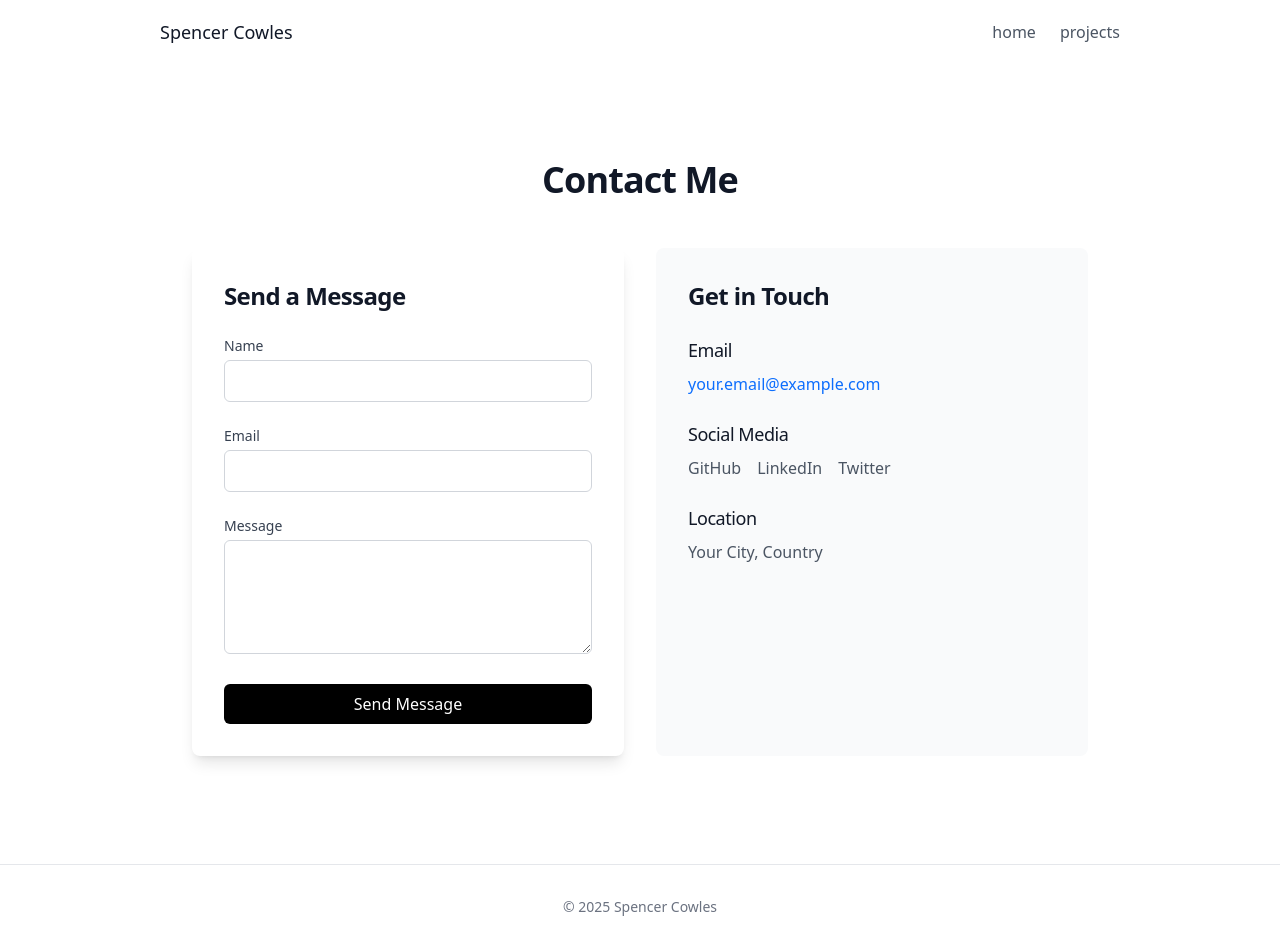
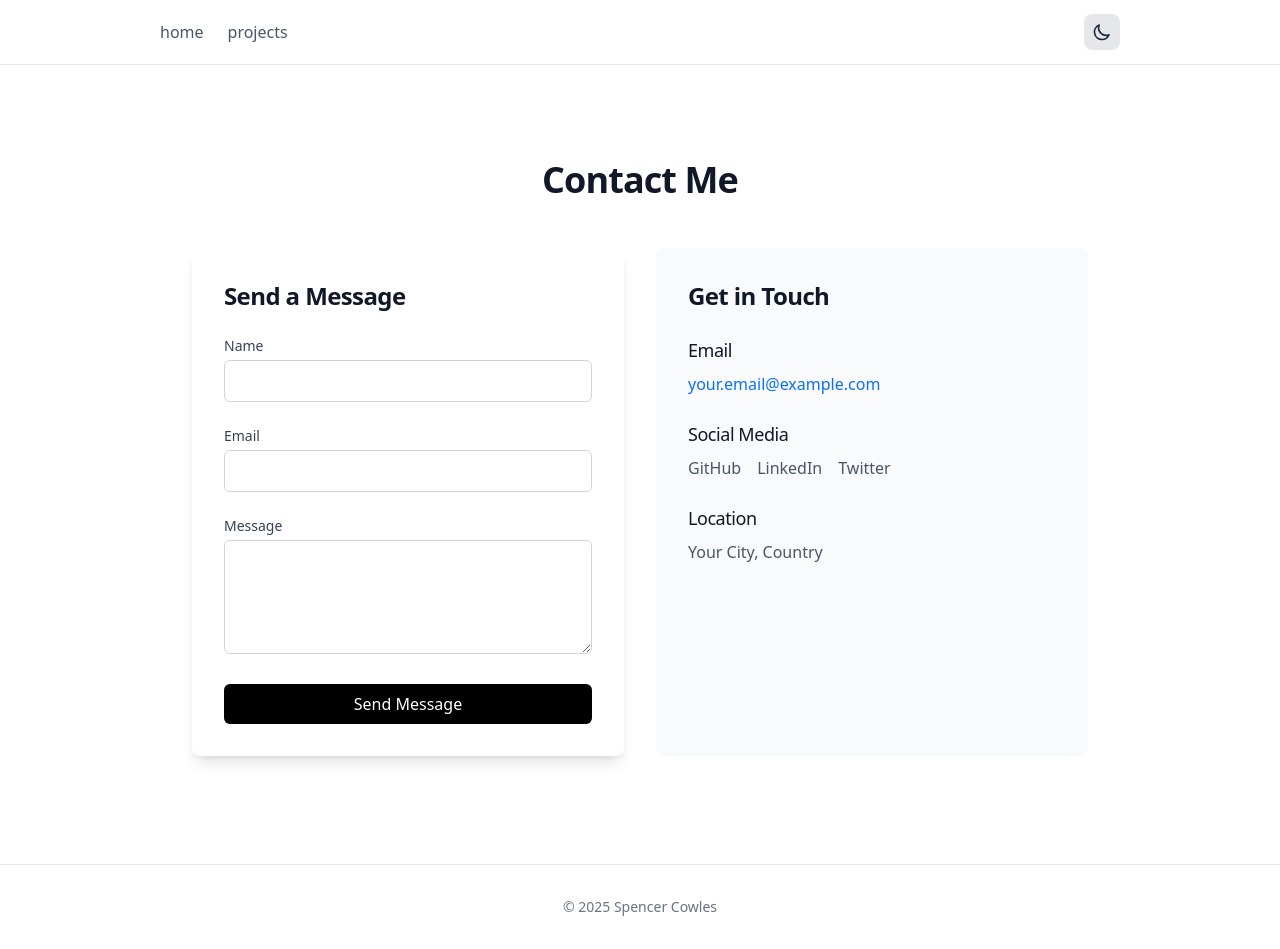
Before and after one commit to spencerwcowles/personal-website, a Next.js app: page /contact in a window 1280 px wide. Built offline with nearby package versions, Linux system fonts and the light colour scheme.

Commit message:
dark/light mode switcher

```diff
--- a/package.json
+++ b/package.json
@@ -12,6 +12,7 @@
     "@emailjs/browser": "^4.1.0",
     "framer-motion": "^11.0.3",
     "next": "14.1.0",
+    "next-themes": "^0.4.6",
     "react": "^18.2.0",
     "react-dom": "^18.2.0",
     "react-icons": "^5.0.1"
--- a/src/app/layout.js
+++ b/src/app/layout.js
@@ -1,4 +1,6 @@
 import { Inter, Roboto_Mono } from "next/font/google";
+import ThemeToggle from "../components/ThemeToggle";
+import Providers from "../components/Providers";
 import "../styles/globals.css";
 
 const inter = Inter({ subsets: ["latin"], variable: "--font-inter" });
@@ -14,39 +16,43 @@ export const metadata = {
 
 export default function RootLayout({ children }) {
   return (
-    <html lang="en" className={`${inter.variable} ${robotoMono.variable}`}>
-      <body className="min-h-screen bg-white">
-        <nav className="fixed top-0 w-full bg-white/80 backdrop-blur-sm z-50">
+    <html
+      lang="en"
+      className={`${inter.variable} ${robotoMono.variable}`}
+      suppressHydrationWarning
+    >
+      <body className="min-h-screen bg-white dark:bg-gray-900 dark:text-white transition-colors">
+        <Providers>
+          <nav className="fixed top-0 w-full bg-white/80 dark:bg-gray-900/80 backdrop-blur-sm z-50 border-b border-gray-200 dark:border-gray-700">
             <div className="max-w-5xl mx-auto px-6 sm:px-8">
               <div className="flex justify-between h-16 items-center">
-              <a href="/" className="text-lg font-medium">
-                Spencer Cowles
-              </a>
                 <div className="flex space-x-6">
                   <a
                     href="/"
-                  className="text-gray-600 hover:text-black transition-colors"
+                    className="text-gray-600 dark:text-gray-300 hover:text-black dark:hover:text-white transition-colors"
                   >
                     home
                   </a>
                   <a
                     href="/projects"
-                  className="text-gray-600 hover:text-black transition-colors"
+                    className="text-gray-600 dark:text-gray-300 hover:text-black dark:hover:text-white transition-colors"
                   >
                     projects
                   </a>
                 </div>
+                <ThemeToggle />
               </div>
             </div>
           </nav>
           <main className="pt-16 min-h-screen">{children}</main>
-        <footer className="py-8 border-t">
+          <footer className="py-8 border-t border-gray-200 dark:border-gray-700">
             <div className="max-w-5xl mx-auto px-6 sm:px-8">
-            <p className="text-center text-gray-500 text-sm">
+              <p className="text-center text-gray-500 dark:text-gray-400 text-sm">
                 © {new Date().getFullYear()} Spencer Cowles
               </p>
             </div>
           </footer>
+        </Providers>
       </body>
     </html>
   );
--- a/src/components/HeroSection.jsx
+++ b/src/components/HeroSection.jsx
@@ -8,7 +8,7 @@ export default function HeroSection() {
           <h1 className="text-5xl sm:text-6xl font-bold mb-8">
             Spencer Cowles
           </h1>
-          <p className="text-lg text-gray-600 mb-8">
+          <p className="text-lg text-gray-600 dark:text-gray-300 mb-8">
             I'm a Computer Science student at UC San Diego, passionate about
             software development and building impactful solutions. As an active
             member of Triton Unmanned Areial Systems (TUAS) and Triton
@@ -40,7 +40,7 @@ export default function HeroSection() {
               href="/assets/resume.pdf"
               target="_blank"
               rel="noopener noreferrer"
-              className="inline-flex items-center gap-2 px-4 py-2 bg-gray-900 text-white rounded-lg hover:bg-gray-800 transition-colors"
+              className="inline-flex items-center gap-2 px-4 py-2 bg-gray-900 text-white rounded-lg hover:bg-gray-800 transition-colors dark:bg-gray-800 dark:border dark:border-gray-700 dark:hover:bg-gray-700 dark:hover:border-gray-600"
             >
               Download Resume
               <svg
@@ -61,7 +61,7 @@ export default function HeroSection() {
             </a>
           </div>
         </div>
-        <div className="relative w-64 h-64 rounded-lg overflow-hidden border-2 border-gray-200 flex-shrink-0 shadow-md">
+        <div className="relative w-64 h-64 rounded-lg overflow-hidden border-2 border-gray-200 dark:border-gray-700 flex-shrink-0 shadow-md">
           <Image
             src="/assets/profile.jpg"
             alt="Profile picture"
--- a/src/components/ProjectCard.jsx
+++ b/src/components/ProjectCard.jsx
@@ -1,11 +1,11 @@
 export default function ProjectCard({ title, description, tech, link }) {
   return (
-    <a href={link} className="card group">
-      <h3 className="text-xl font-semibold mb-2 group-hover:text-accent-color">
+    <a href={link} className="card group dark:bg-gray-800 dark:border-gray-700">
+      <h3 className="text-xl font-semibold mb-2 group-hover:text-accent-color dark:text-white">
         {title}
       </h3>
-      <p className="text-gray-600 mb-4">{description}</p>
-      <p className="text-sm text-gray-500">{tech}</p>
+      <p className="text-gray-600 dark:text-gray-300 mb-4">{description}</p>
+      <p className="text-sm text-gray-500 dark:text-gray-400">{tech}</p>
     </a>
   );
 }
--- /dev/null
+++ b/src/components/Providers.jsx
@@ -0,0 +1,11 @@
+"use client";
+
+import { ThemeProvider } from "next-themes";
+
+export default function Providers({ children }) {
+  return (
+    <ThemeProvider attribute="class" defaultTheme="system" enableSystem>
+      {children}
+    </ThemeProvider>
+  );
+}
--- /dev/null
+++ b/src/components/ThemeToggle.jsx
@@ -0,0 +1,50 @@
+"use client";
+
+import { useTheme } from "next-themes";
+import { useEffect, useState } from "react";
+
+export default function ThemeToggle() {
+  const [mounted, setMounted] = useState(false);
+  const { theme, setTheme } = useTheme();
+
+  // useEffect only runs on the client, so now we can safely show the UI
+  useEffect(() => {
+    setMounted(true);
+  }, []);
+
+  if (!mounted) {
+    return null;
+  }
+
+  return (
+    <button
+      aria-label="Toggle Dark Mode"
+      type="button"
+      className="w-9 h-9 bg-gray-200 rounded-lg dark:bg-gray-600 flex items-center justify-center hover:ring-2 ring-gray-300 transition-all"
+      onClick={() => setTheme(theme === "dark" ? "light" : "dark")}
+    >
+      <svg
+        xmlns="http://www.w3.org/2000/svg"
+        viewBox="0 0 24 24"
+        fill="none"
+        stroke="currentColor"
+        className="w-5 h-5 text-gray-800 dark:text-gray-200"
+      >
+        <path
+          strokeLinecap="round"
+          strokeLinejoin="round"
+          strokeWidth={2}
+          d="M12 3v1m0 16v1m9-9h-1M4 12H3m15.364 6.364l-.707-.707M6.343 6.343l-.707-.707m12.728 0l-.707.707M6.343 17.657l-.707.707M16 12a4 4 0 11-8 0 4 4 0 018 0z"
+          className="hidden dark:inline-block"
+        />
+        <path
+          strokeLinecap="round"
+          strokeLinejoin="round"
+          strokeWidth={2}
+          d="M20.354 15.354A9 9 0 018.646 3.646 9.003 9.003 0 0012 21a9.003 9.003 0 008.354-5.646z"
+          className="inline-block dark:hidden"
+        />
+      </svg>
+    </button>
+  );
+}
--- a/src/styles/globals.css
+++ b/src/styles/globals.css
@@ -10,16 +10,16 @@
 
 @layer base {
   body {
-    @apply font-sans text-gray-900 antialiased;
+    @apply font-sans text-gray-900 antialiased dark:text-white;
   }
   h1 {
-    @apply text-4xl font-bold tracking-tight;
+    @apply text-4xl font-bold tracking-tight dark:text-white;
   }
   h2 {
-    @apply text-3xl font-bold tracking-tight;
+    @apply text-3xl font-bold tracking-tight dark:text-white;
   }
   h3 {
-    @apply text-2xl font-bold tracking-tight;
+    @apply text-2xl font-bold tracking-tight dark:text-white;
   }
 }
 
@@ -31,18 +31,18 @@
     @apply px-4 py-2 rounded-md font-medium transition-all duration-200;
   }
   .btn-primary {
-    @apply bg-black text-white hover:bg-gray-800;
+    @apply bg-black text-white hover:bg-gray-800 dark:bg-white dark:text-black dark:hover:bg-gray-200;
   }
   .btn-secondary {
-    @apply bg-gray-100 text-gray-900 hover:bg-gray-200;
+    @apply bg-gray-100 text-gray-900 hover:bg-gray-200 dark:bg-gray-800 dark:text-white dark:hover:bg-gray-700;
   }
   .section {
     @apply py-16 sm:py-24;
   }
   .link {
-    @apply text-black underline underline-offset-4 hover:text-gray-600 transition-colors;
+    @apply text-black dark:text-white underline underline-offset-4 hover:text-gray-600 dark:hover:text-gray-300 transition-colors;
   }
   .card {
-    @apply bg-white border rounded-lg p-6 hover:border-black transition-colors duration-200;
+    @apply bg-white border rounded-lg p-6 hover:border-black transition-colors duration-200 dark:hover:border-white;
   }
 }
--- a/tailwind.config.js
+++ b/tailwind.config.js
@@ -5,6 +5,7 @@ module.exports = {
     "./src/components/**/*.{js,ts,jsx,tsx,mdx}",
     "./src/app/**/*.{js,ts,jsx,tsx,mdx}",
   ],
+  darkMode: "class",
   theme: {
     extend: {
       colors: {
```
Also changed, not shown: src/app/projects/page.js (+8 -6 lines), 1 other file (tests, documents, lock files or other folders). Lines whose indentation alone changed are shown as unchanged.
